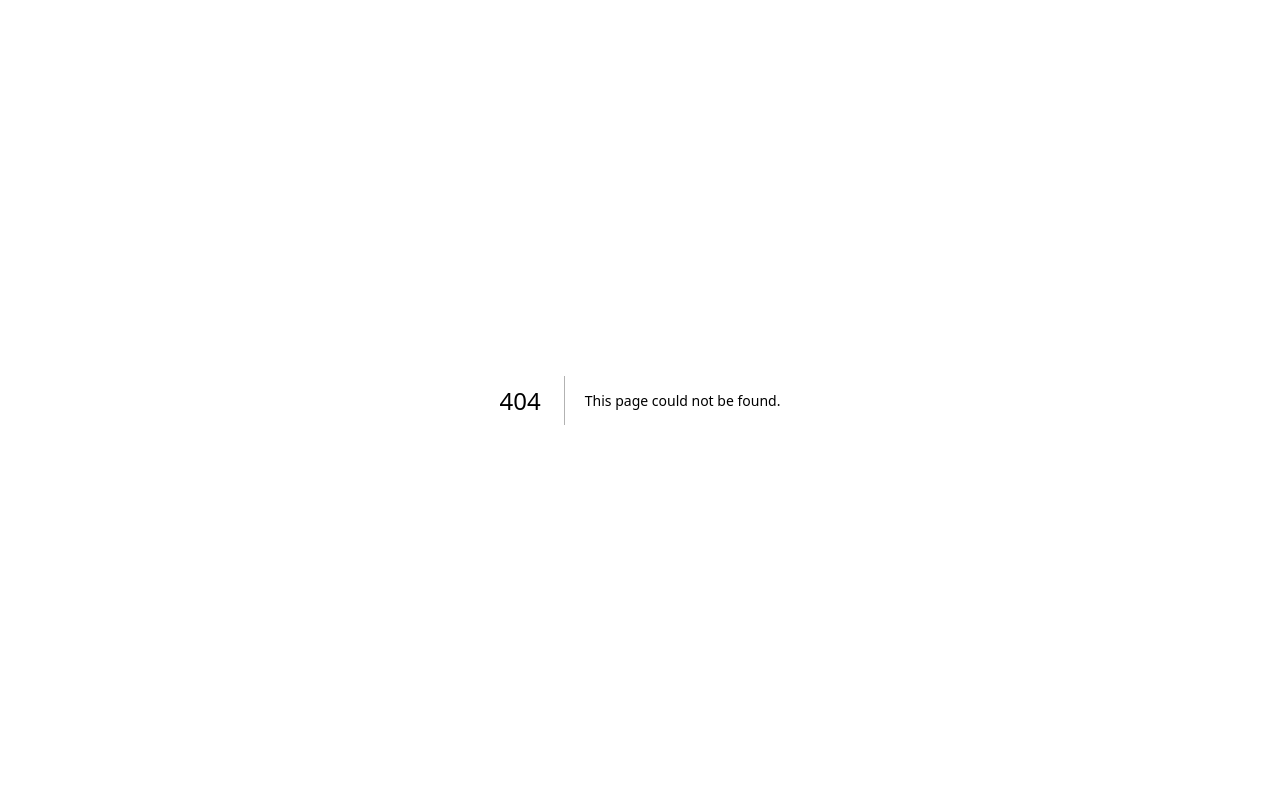
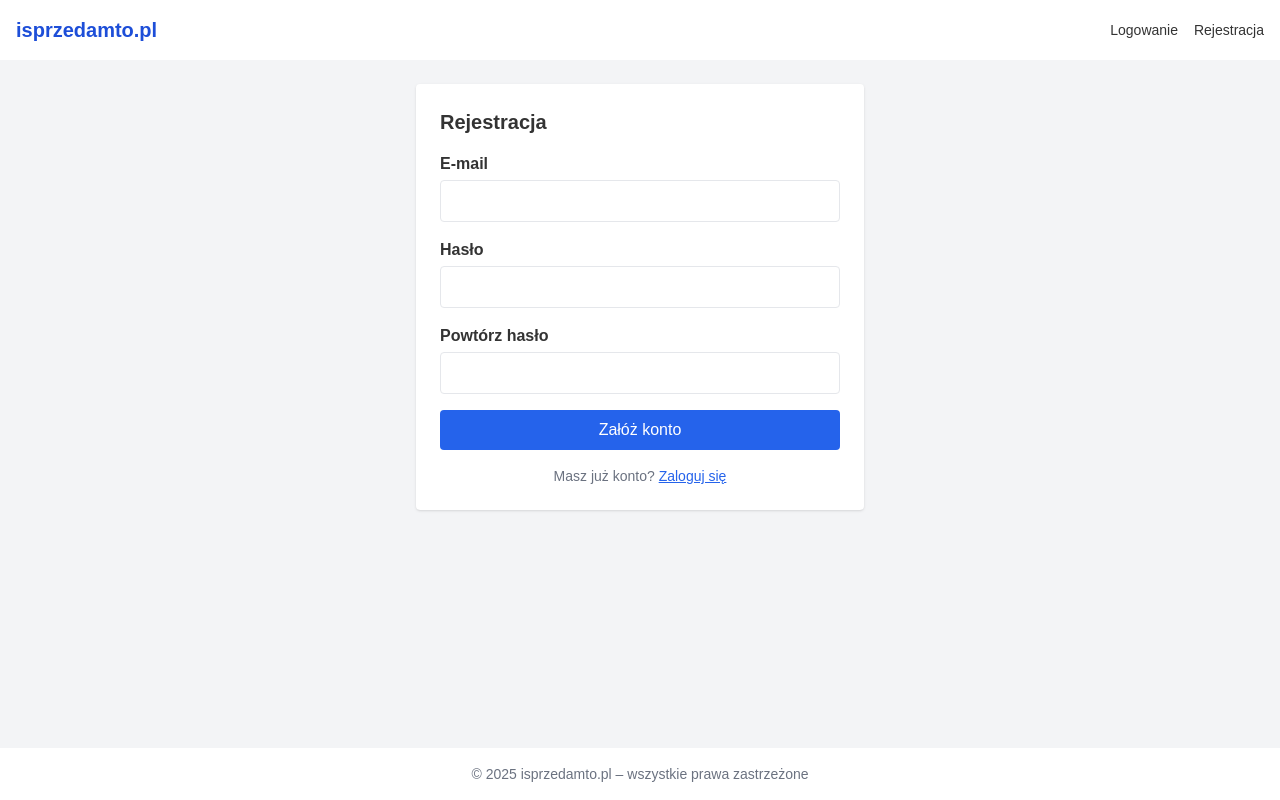
Before and after one commit to SprzedamTo/isprzedamto-clean, a Next.js app: page /register in a window 1280 px wide. Before the commit this address had no page. Built offline with nearby package versions, Linux system fonts and the light colour scheme.

Commit message:
Create register.js

```diff
--- /dev/null
+++ b/pages/register.js
@@ -0,0 +1,83 @@
+import { useState } from 'react'
+import Layout from '../components/Layout'
+import Link from 'next/link'
+
+export default function Register() {
+  const [email, setEmail] = useState('')
+  const [password, setPassword] = useState('')
+  const [confirm, setConfirm] = useState('')
+  const [error, setError] = useState('')
+
+  const handleSubmit = (e) => {
+    e.preventDefault()
+    if (password !== confirm) {
+      setError('Hasła nie są takie same!')
+      return
+    }
+    // W przyszłości: wysyłanie do backendu
+    alert(`Zarejestrowano: ${email}`)
+    setEmail('')
+    setPassword('')
+    setConfirm('')
+    setError('')
+  }
+
+  return (
+    <Layout>
+      <div className="max-w-md mx-auto bg-white p-6 rounded shadow">
+        <h1 className="text-xl font-bold mb-4">Rejestracja</h1>
+
+        {error && <p className="text-red-600 mb-2">{error}</p>}
+
+        <form onSubmit={handleSubmit} className="space-y-4">
+          <div>
+            <label className="block mb-1 font-semibold">E-mail</label>
+            <input
+              type="email"
+              className="w-full border p-2 rounded"
+              value={email}
+              onChange={(e) => setEmail(e.target.value)}
+              required
+            />
+          </div>
+
+          <div>
+            <label className="block mb-1 font-semibold">Hasło</label>
+            <input
+              type="password"
+              className="w-full border p-2 rounded"
+              value={password}
+              onChange={(e) => setPassword(e.target.value)}
+              required
+            />
+          </div>
+
+          <div>
+            <label className="block mb-1 font-semibold">Powtórz hasło</label>
+            <input
+              type="password"
+              className="w-full border p-2 rounded"
+              value={confirm}
+              onChange={(e) => setConfirm(e.target.value)}
+              required
+            />
+          </div>
+
+          <button
+            type="submit"
+            className="bg-blue-600 hover:bg-blue-700 text-white py-2 px-4 rounded w-full"
+          >
+            Załóż konto
+          </button>
+
+          <p className="text-sm mt-4 text-center text-gray-500">
+            Masz już konto?{' '}
+            <Link href="/login" className="text-blue-600 underline">
+              Zaloguj się
+            </Link>
+          </p>
+        </form>
+      </div>
+    </Layout>
+  )
+          }
```
